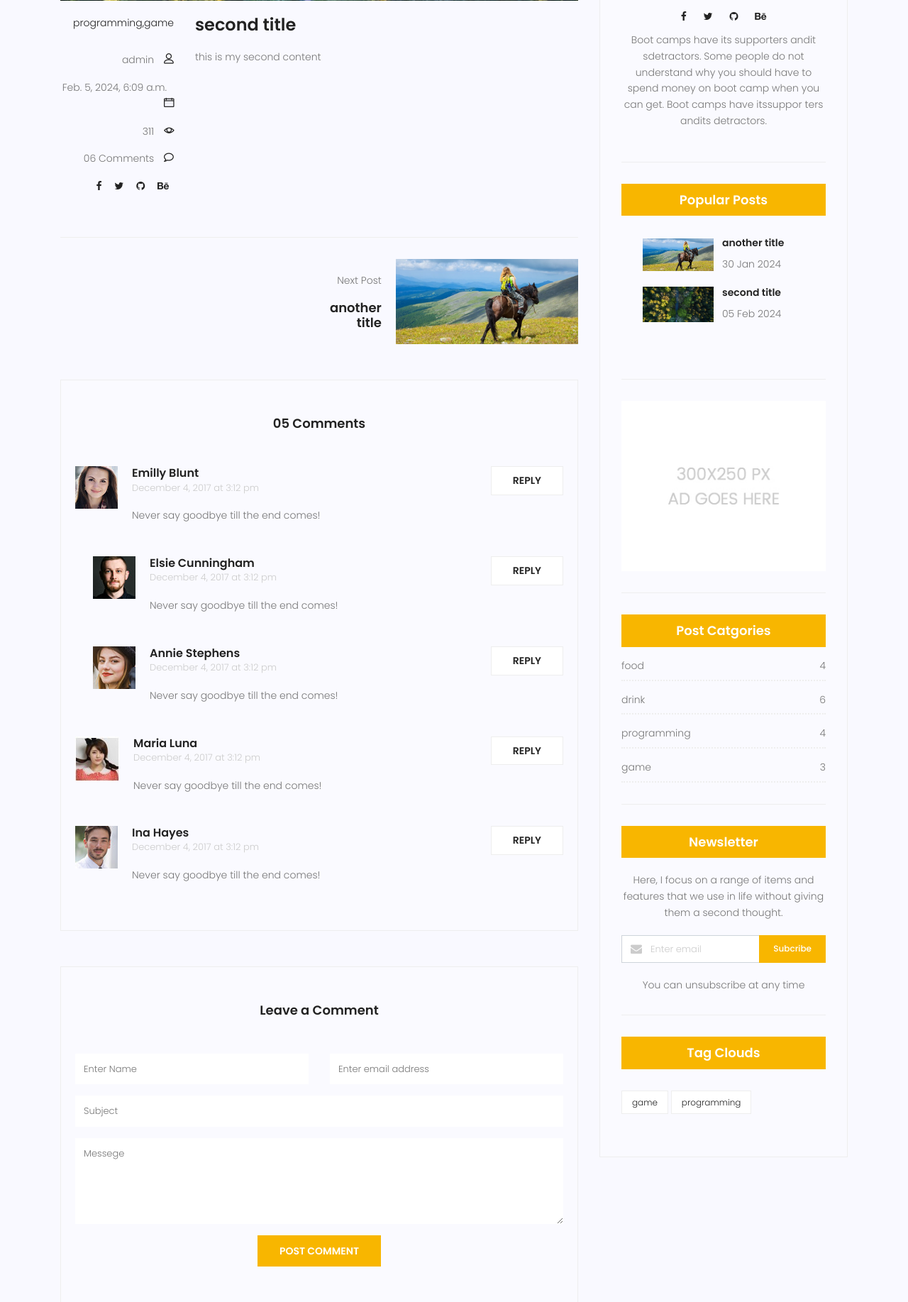
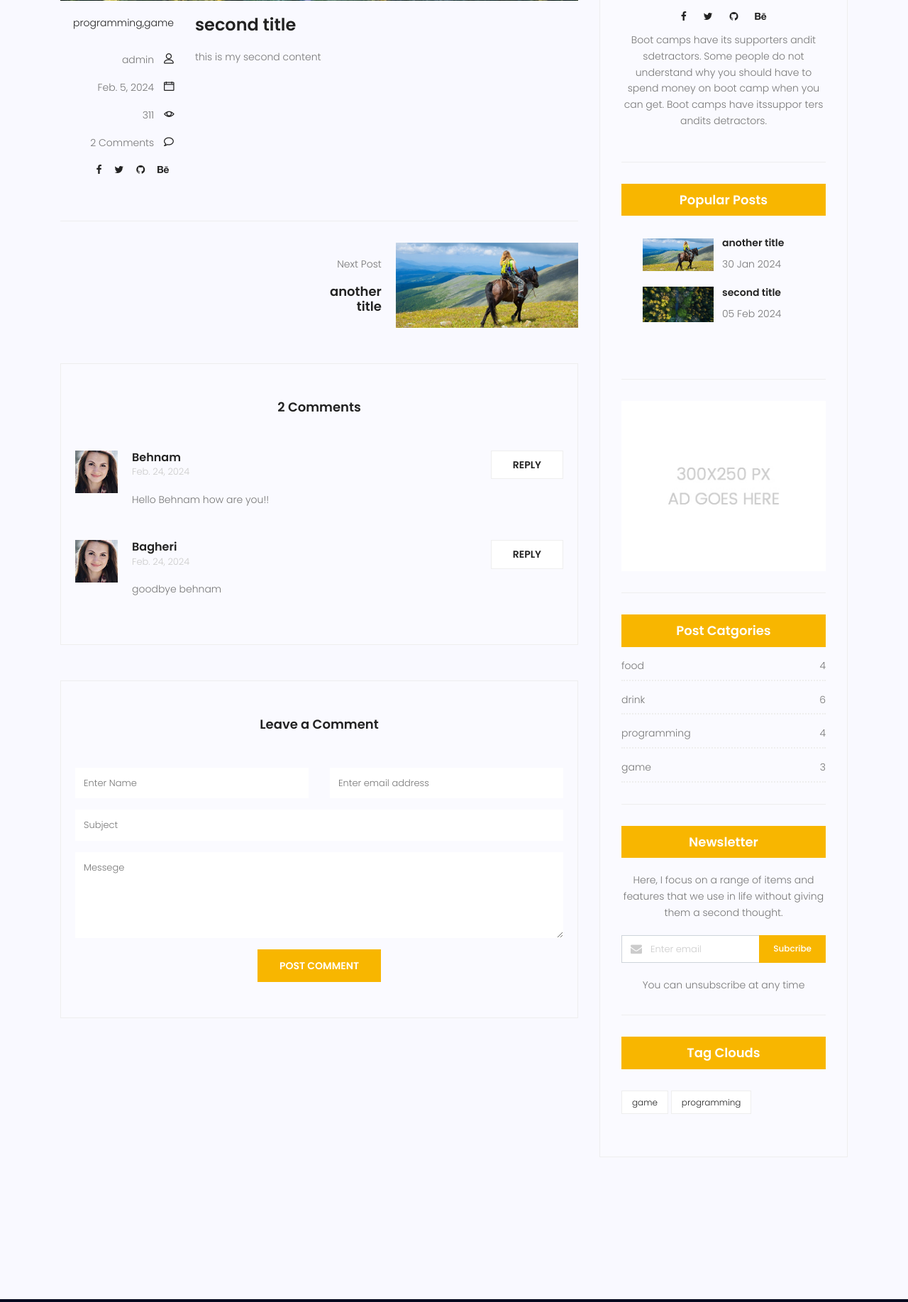
Before and after one commit to Behnam-72/Mysite, a Django app: page /blog/2 in a window 1280 px wide. Shown: the part 788-2623 px from the top of the page at 71% size. Run offline with Django 4.2, Linux system fonts and the light colour scheme; data comes from the database, SQL or seed files in the repository; both versions use the stored data as it was after the commit; parts of the project's set-up code (start-up, migrations or seed data) failed here and were passed over; some libraries are stand-ins or nearby versions.

Commit message:
Comment
Comment single-page,
Comment counts,
Comment form

```diff
--- a/blog/models.py
+++ b/blog/models.py
@@ -33,5 +33,15 @@ class Post(models.Model):
     def get_absolute_url(self):
         return reverse('blog:single', kwargs={'pid':self.id})
 
+class Comment(models.Model):
+    post = models.ForeignKey(Post,on_delete=models.CASCADE)
+    name = models.CharField(max_length=255)
+    email = models.EmailField()
+    subject = models.CharField(max_length=255)
+    message = models.TextField()
+    approved = models.BooleanField(default=False)
+    created_date = models.DateTimeField(auto_now_add=True)
+    updated_date = models.DateTimeField(auto_now=True)
+
 
 # Create your models here.
--- a/blog/templatetags/blog_tags.py
+++ b/blog/templatetags/blog_tags.py
@@ -1,5 +1,5 @@
 from django import template
-from blog.models import Post
+from blog.models import Post, Comment
 from blog.models import Category
 from django.utils import timezone
 register = template.Library()
@@ -20,6 +20,11 @@ def post_category():
 
     return {'categories':cat_dict}
 
+@register.simple_tag(name='comment_count')
+def function(pid):
+    post = Post.objects.get(pk=pid)
+    return Comment.objects.filter(post=post.id, approved=True).count()
+
 @register.inclusion_tag('blog/latest-post.html')
 def latest_post():
     posts = Post.objects.filter(status=1, published_date__lte=timezone.now()).order_by('-published_date')[:6]
--- a/blog/views.py
+++ b/blog/views.py
@@ -1,6 +1,9 @@
 from django.shortcuts import render,get_object_or_404
-from blog.models import Post
+from blog.models import Post, Comment
 from django.utils import timezone
+from blog.form import CommentForm
+from django.contrib import messages
+
 def blog_page(request, cat_name=None, author_name=None, tag_name = None):
     posts = Post.objects.filter(status=True, published_date__lte=timezone.now())
     if cat_name:
@@ -8,21 +11,31 @@ def blog_page(request, cat_name=None, author_name=None, tag_name = None):
     if author_name:
         posts = posts.filter(author__username=author_name, status=True, published_date__lte=timezone.now())
     if tag_name:
-        posts = posts.filter(tags__name__in=tag_name, status=True, published_date__lte=timezone.now())
+        posts = posts.filter(tags__name=tag_name)
     context = {'posts': posts}
     return render(request, 'blog/blog-home.html', context)
 
 def single_page(request, pid):
+    if request.method == "POST":
+        form = CommentForm(request.POST)
+        if form.is_valid():
+            form.save()
+            messages.add_message(request, messages.SUCCESS, 'Your comment submitted successfully')
+        else:
+            messages.add_message(request, messages.ERROR, 'Your comment didnt submit')
+
     post = get_object_or_404(Post, pk=pid, status=True, published_date__lte=timezone.now())
     post_previous = Post.objects.filter(id__lt=pid, status=True, published_date__lte=timezone.now()).last()
     post_next = Post.objects.filter(id__gt=pid, status=True, published_date__lte=timezone.now()).first()
+    comments = Comment.objects.filter(post=post.id, approved=True)
     post.counted_view += 1
     post.save()
-    context = {'post': post, 'post_previous': post_previous, 'post_next':post_next}
+    context = {'post': post, 'post_previous': post_previous, 'post_next':post_next, 'comments':comments}
     return render(request, 'blog/blog-single.html', context)
 
 def test(request):
     return render(request, 'test.html')
 
 
+
 # Create your views here.
--- a/mysite/settings.py
+++ b/mysite/settings.py
@@ -40,6 +40,7 @@ INSTALLED_APPS = [
     'django.contrib.staticfiles',
     'django.contrib.sites',
     'django.contrib.sitemaps',
+    'django.contrib.humanize',
     'django_summernote',
     "debug_toolbar",
     'taggit',
--- a/templates/blog/blog-home.html
+++ b/templates/blog/blog-home.html
@@ -1,6 +1,7 @@
 {% extends 'base.html' %}
 {% load static %}
 {% load blog_tags %}
+{% load humanize %}
 {% block content %}
 
 <!-- start banner Area -->
@@ -105,11 +106,11 @@
 							<p class="user-name col-lg-12 col-md-12 col-6"><a
 									href="{% url 'blog:author' author_name=post.author.username %}">{{post.author}}</a>
 								<span class="lnr lnr-user"></span></p>
-							<p class="date col-lg-12 col-md-12 col-6"><a href="#">{{post.published_date}}</a> <span
+							<p class="date col-lg-12 col-md-12 col-6"><a href="#">{{post.published_date|naturalday}}</a> <span
 									class="lnr lnr-calendar-full"></span></p>
 							<p class="view col-lg-12 col-md-12 col-6"><a href="#">{{post.counted_view}}</a> <span
 									class="lnr lnr-eye"></span></p>
-							<p class="comments col-lg-12 col-md-12 col-6"><a href="#">06 Comments</a> <span
+							<p class="comments col-lg-12 col-md-12 col-6"><a href="#">{% comment_count post.id %} Comments</a> <span
 									class="lnr lnr-bubble"></span></p>
 						</div>
 					</div>
--- a/templates/blog/blog-single.html
+++ b/templates/blog/blog-single.html
@@ -1,6 +1,7 @@
 {% extends 'base.html' %}
 {% load static %}
 {% load blog_tags %}
+{% load humanize %}
 {% block content %}
 
 <!-- start banner Area -->
@@ -40,12 +41,14 @@
 						<div class="user-details row">
 							<p class="user-name col-lg-12 col-md-12 col-6"><a href="#">{{post.author}}</a> <span
 									class="lnr lnr-user"></span></p>
-							<p class="date col-lg-12 col-md-12 col-6"><a href="#">{{post.published_date}}</a> <span
-									class="lnr lnr-calendar-full"></span></p>
+							<p class="date col-lg-12 col-md-12 col-6"><a href="#">{{post.published_date|naturalday}}</a>
+								<span class="lnr lnr-calendar-full"></span>
+							</p>
 							<p class="view col-lg-12 col-md-12 col-6"><a href="#">{{post.counted_view}}</a> <span
 									class="lnr lnr-eye"></span></p>
-							<p class="comments col-lg-12 col-md-12 col-6"><a href="#">06 Comments</a> <span
-									class="lnr lnr-bubble"></span></p>
+							<p class="comments col-lg-12 col-md-12 col-6"><a href="#">{{comments|length}} Comments</a>
+								<span class="lnr lnr-bubble"></span>
+							</p>
 							<ul class="social-links col-lg-12 col-md-12 col-6">
 								<li><a href="#"><i class="fa fa-facebook"></i></a></li>
 								<li><a href="#"><i class="fa fa-twitter"></i></a></li>
@@ -102,7 +105,8 @@
 					</div>
 				</div>
 				<div class="comments-area">
-					<h4>05 Comments</h4>
+					<h4>{{comments|length}} Comments</h4>
+					{% for comment in comments %}
 					<div class="comment-list">
 						<div class="single-comment justify-content-between d-flex">
 							<div class="user justify-content-between d-flex">
@@ -110,10 +114,10 @@
 									<img src="{% static 'img/blog/c1.jpg' %}" alt="">
 								</div>
 								<div class="desc">
-									<h5><a href="#">Emilly Blunt</a></h5>
-									<p class="date">December 4, 2017 at 3:12 pm </p>
+									<h5><a href="#">{{comment.name}}</a></h5>
+									<p class="date">{{comment.created_date|naturalday}}</p>
 									<p class="comment">
-										Never say goodbye till the end comes!
+										{{comment.message}}
 									</p>
 								</div>
 							</div>
@@ -122,98 +126,27 @@
 							</div>
 						</div>
 					</div>
-					<div class="comment-list left-padding">
-						<div class="single-comment justify-content-between d-flex">
-							<div class="user justify-content-between d-flex">
-								<div class="thumb">
-									<img src="{% static 'img/blog/c2.jpg' %}" alt="">
-								</div>
-								<div class="desc">
-									<h5><a href="#">Elsie Cunningham</a></h5>
-									<p class="date">December 4, 2017 at 3:12 pm </p>
-									<p class="comment">
-										Never say goodbye till the end comes!
-									</p>
-								</div>
-							</div>
-							<div class="reply-btn">
-								<a href="" class="btn-reply text-uppercase">reply</a>
-							</div>
-						</div>
-					</div>
-					<div class="comment-list left-padding">
-						<div class="single-comment justify-content-between d-flex">
-							<div class="user justify-content-between d-flex">
-								<div class="thumb">
-									<img src="{% static 'img/blog/c3.jpg' %}" alt="">
-								</div>
-								<div class="desc">
-									<h5><a href="#">Annie Stephens</a></h5>
-									<p class="date">December 4, 2017 at 3:12 pm </p>
-									<p class="comment">
-										Never say goodbye till the end comes!
-									</p>
-								</div>
-							</div>
-							<div class="reply-btn">
-								<a href="" class="btn-reply text-uppercase">reply</a>
-							</div>
-						</div>
-					</div>
-					<div class="comment-list">
-						<div class="single-comment justify-content-between d-flex">
-							<div class="user justify-content-between d-flex">
-								<div class="thumb">
-									<img src="{% static 'img/blog/c4.jpg' %}" alt="">
-								</div>
-								<div class="desc">
-									<h5><a href="#">Maria Luna</a></h5>
-									<p class="date">December 4, 2017 at 3:12 pm </p>
-									<p class="comment">
-										Never say goodbye till the end comes!
-									</p>
-								</div>
-							</div>
-							<div class="reply-btn">
-								<a href="" class="btn-reply text-uppercase">reply</a>
-							</div>
-						</div>
-					</div>
-					<div class="comment-list">
-						<div class="single-comment justify-content-between d-flex">
-							<div class="user justify-content-between d-flex">
-								<div class="thumb">
-									<img src="{% static 'img/blog/c5.jpg' %}" alt="">
-								</div>
-								<div class="desc">
-									<h5><a href="#">Ina Hayes</a></h5>
-									<p class="date">December 4, 2017 at 3:12 pm </p>
-									<p class="comment">
-										Never say goodbye till the end comes!
-									</p>
-								</div>
-							</div>
-							<div class="reply-btn">
-								<a href="" class="btn-reply text-uppercase">reply</a>
-							</div>
-						</div>
-					</div>
+					{% empty %}
+					<p> No commets here be the first one. </p>
+					{% endfor %}
 				</div>
 				<div class="comment-form">
 					<h4>Leave a Comment</h4>
-					<form>
+					<form method="post" action="{% url 'blog:single' pid=post.id %}">
+						{% csrf_token %}
+						<input type="hidden" name="post" value={{post.id}}>
 						<div class="form-group form-inline">
 							<div class="form-group col-lg-6 col-md-12 name">
-								<input type="text" class="form-control" id="name" placeholder="Enter Name"
+								<input type="text" class="form-control" name="name" placeholder="Enter Name"
 									onfocus="this.placeholder = ''" onblur="this.placeholder = 'Enter Name'">
 							</div>
 							<div class="form-group col-lg-6 col-md-12 email">
-								<input type="email" class="form-control" id="email" placeholder="Enter email address"
+								<input type="email" class="form-control" name="email" placeholder="Enter email address"
 									onfocus="this.placeholder = ''" onblur="this.placeholder = 'Enter email address'">
 							</div>
 						</div>
 						<div class="form-group">
-							<input type="text" class="form-control" id="subject" placeholder="Subject"
+							<input type="text" class="form-control" name="subject" placeholder="Subject"
 								onfocus="this.placeholder = ''" onblur="this.placeholder = 'Subject'">
 						</div>
 						<div class="form-group">
@@ -221,7 +154,7 @@
 								onfocus="this.placeholder = ''" onblur="this.placeholder = 'Messege'"
 								required=""></textarea>
 						</div>
-						<a href="#" class="primary-btn text-uppercase">Post Comment</a>
+						<button type="submit" href="#" class="primary-btn text-uppercase">Post Comment</button>
 					</form>
 				</div>
 			</div>
--- a/templates/website/contact.html
+++ b/templates/website/contact.html
@@ -81,7 +81,7 @@
 								required=""></textarea>
 						</div>
 						<div class="col-lg-12">
-								<p>{{ form.captcha }}</p>
+							<p>{{ form.captcha }}</p>
 							<div class="alert-msg" style="text-align: left;"></div>
 							<button type="submit" class="genric-btn primary" style="float: right;">Send Message</button>
 						</div>
```
Also changed, not shown: blog/admin.py (+10 -1 lines), blog/form.py (added, +7 -0 lines), blog/migrations/0008_comment.py (added), blog/migrations/0009_comment_post.py (added), db.sqlite3.
